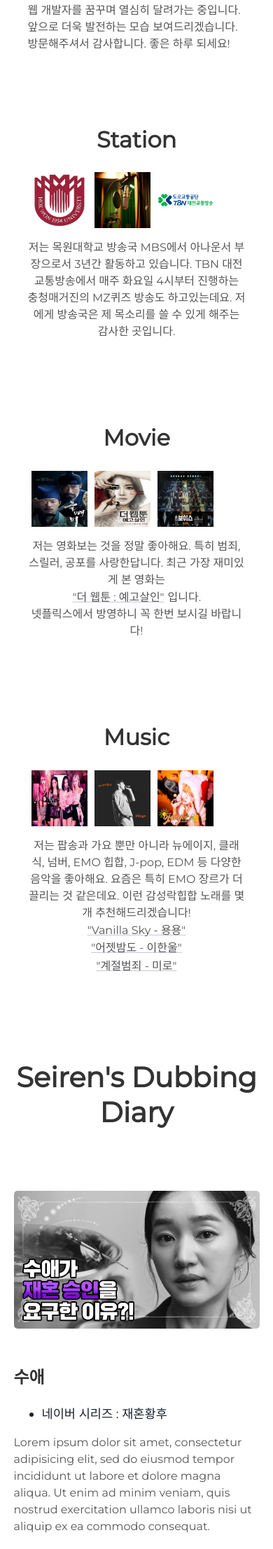
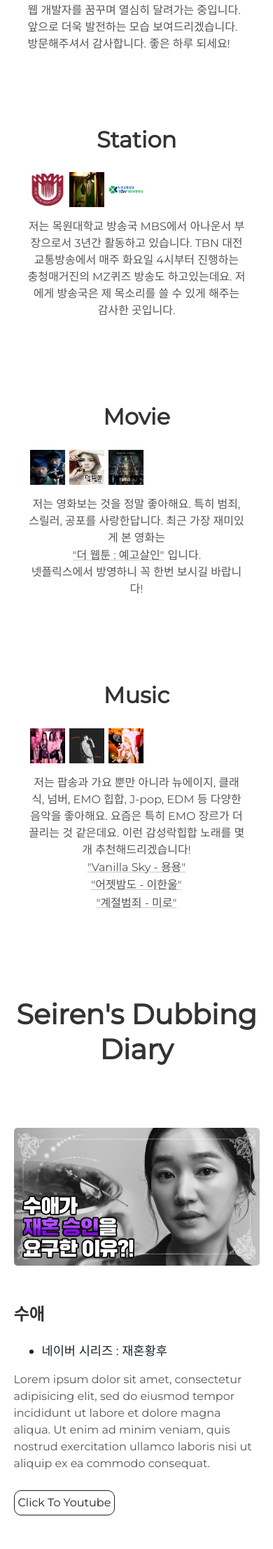
Before and after one commit to bySeiren02/Seiren.github.io, a Jekyll site: the page built from index.html, in a window 390 px wide. Shown: the part 1455-3669 px from the top of the page at 70% size. Built offline with Jekyll 4.4.1, drawn with Linux system fonts in a browser that asks for light colours.

Commit message:
about me 수정

```diff
--- a/_includes/about.html
+++ b/_includes/about.html
@@ -86,6 +86,7 @@
   }
   @media only screen and (max-width: 549px) {
     .image-wrapper {
+      align-items: center;
       order: 1;
       height: 300px;
       padding-left: 0px;
@@ -93,6 +94,7 @@
   }
 
   .image-wrapper img {
+    align-items: center;
     display: block;
     height: 400px;
     width: auto;
@@ -100,6 +102,7 @@
   }
 
   .image-wrapper img {
+    align-items: center;
     display: block;
     height: 300px; /* 모바일 화면에서 기본값으로 설정 */
     width: auto;
@@ -149,6 +152,14 @@
     margin-left: 5px;
     margin-right: 5px;
   }
+  @media only screen and (max-width: 549px) {
+    .minimage img {
+      width: 50px;
+      height: 50px;
+      margin-left: 3px;
+      margin-right: 3px;
+    }
+  }
   .user > * {
     flex: 1;
     margin: 20px;
```
